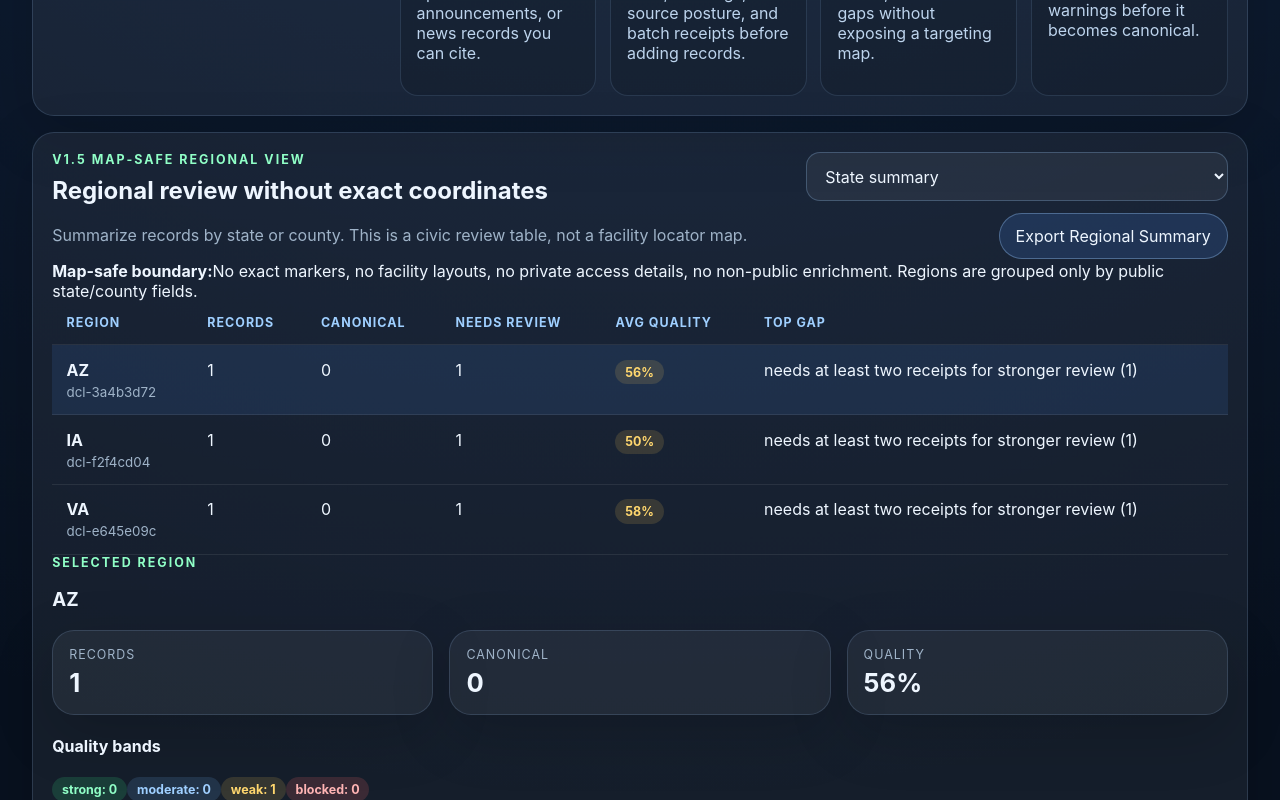
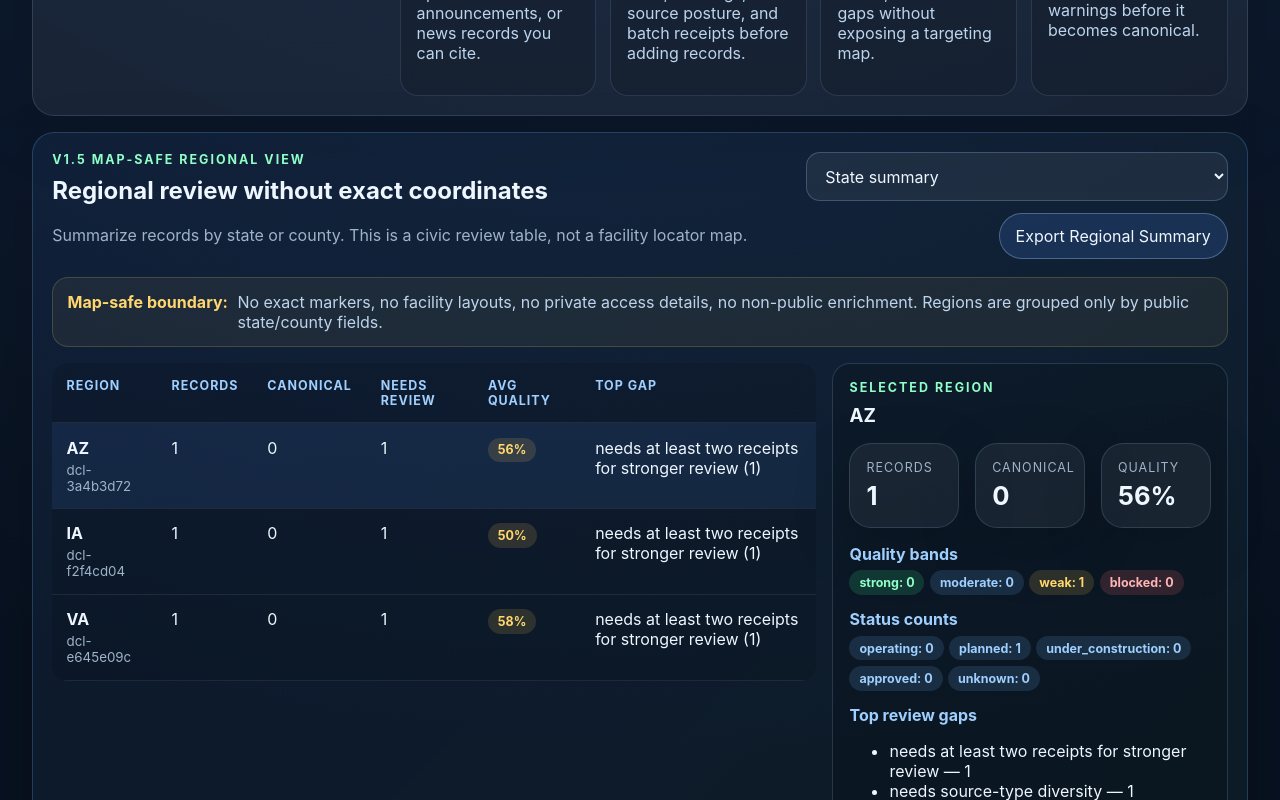
Before and after one commit to MichaelWave369/datacenter-ledger-explorer, a React (Vite) app: page / in a window 1280 px wide. Shown: the part 960-1760 px from the top of the page. Built offline with nearby package versions, Linux system fonts and the light colour scheme.

Commit message:
Style v1.5 map-safe regional view

```diff
--- a/src/styles.css
+++ b/src/styles.css
@@ -81,31 +81,43 @@ a { color: #90ffc7; }
 .stepCard { border: 1px solid rgba(159,205,255,0.14); border-radius: 18px; padding: 1rem; background: rgba(0,0,0,0.12); }
 .stepCard span { display: inline-grid; place-items: center; width: 2rem; height: 2rem; border-radius: 999px; background: rgba(144,255,199,0.12); color: #90ffc7; font-weight: 800; }
 .stepCard h3 { margin: 0.8rem 0 0.35rem; }
+.regionalView {
+  margin: 1rem 0;
+  border-color: rgba(114,185,255,0.22);
+  background: linear-gradient(135deg, rgba(75,145,255,0.08), rgba(144,255,199,0.045));
+}
+.regionalSafety {
+  display: flex;
+  gap: 0.6rem;
+  align-items: flex-start;
+  margin: 1rem 0;
+  padding: 0.9rem;
+  border: 1px solid rgba(255,215,110,0.18);
+  border-radius: 16px;
+  background: rgba(255,215,110,0.06);
+  color: #bdd4ed;
+}
+.regionalSafety strong { color: #ffd76e; white-space: nowrap; }
+.regionalGrid { display: grid; grid-template-columns: minmax(0, 1.45fr) minmax(340px, 0.75fr); gap: 1rem; align-items: start; }
+.regionalTable { max-height: 520px; border-radius: 16px; background: rgba(0,0,0,0.12); }
+.regionCard {
+  border: 1px solid rgba(159,205,255,0.18);
+  border-radius: 18px;
+  padding: 1rem;
+  background: rgba(0,0,0,0.16);
+}
+.regionCard h3 { margin: 0 0 0.6rem; }
+.regionCard h4 { margin: 0.9rem 0 0.35rem; color: #9fcfff; }
+.bandRow { display: flex; flex-wrap: wrap; gap: 0.35rem; margin: 0.4rem 0 0.7rem; }
 .qualityScoreboard { margin: 1rem 0; border-color: rgba(144,255,199,0.22); background: linear-gradient(135deg, rgba(144,255,199,0.065), rgba(75,145,255,0.055)); }
 .qualitySummary { display: grid; grid-template-columns: repeat(4, minmax(0, 1fr)); gap: 0.75rem; margin: 1rem 0; }
 .qualityBars { display: grid; gap: 0.65rem; }
-.qualityBar {
-  display: grid;
-  grid-template-columns: minmax(0, 1fr) auto auto;
-  align-items: center;
-  gap: 0.8rem;
-  width: 100%;
-  padding: 0.85rem;
-  border-radius: 16px;
-  text-align: left;
-  background: rgba(0,0,0,0.15);
-}
+.qualityBar { display: grid; grid-template-columns: minmax(0, 1fr) auto auto; align-items: center; gap: 0.8rem; width: 100%; padding: 0.85rem; border-radius: 16px; text-align: left; background: rgba(0,0,0,0.15); }
 .qualityBar span { min-width: 0; }
 .qualityBar strong, .qualityBar small { display: block; }
 .qualityBar small { color: #9fb3c8; margin-top: 0.2rem; }
 .qualityBar b { font-size: 1.2rem; }
-.sourceQualityCard {
-  margin: 1rem 0;
-  padding: 1rem;
-  border: 1px solid rgba(159,205,255,0.18);
-  border-radius: 18px;
-  background: rgba(0,0,0,0.15);
-}
+.sourceQualityCard { margin: 1rem 0; padding: 1rem; border: 1px solid rgba(159,205,255,0.18); border-radius: 18px; background: rgba(0,0,0,0.15); }
 .sourceQualityCard h3 { margin: 0; }
 .sourceQualityCard h4 { margin: 0.9rem 0 0.25rem; color: #9fcfff; }
 .sourceQualityCard small { color: #708ba7; overflow-wrap: anywhere; }
@@ -152,6 +164,7 @@ a { color: #90ffc7; }
   .walkthrough { grid-template-columns: 1fr; }
   .stepGrid { grid-template-columns: repeat(2, minmax(0, 1fr)); }
   .previewSummary, .qualitySummary { grid-template-columns: repeat(2, minmax(0, 1fr)); }
+  .regionalGrid { grid-template-columns: 1fr; }
 }
 @media (max-width: 980px) {
   .hero, .grid, .launchGrid { grid-template-columns: 1fr; display: grid; }
@@ -164,5 +177,6 @@ a { color: #90ffc7; }
   .hero, .panel { padding: 1rem; border-radius: 18px; }
   .cards, .miniGrid, .toolbar, .stepGrid, .previewSummary, .receiptGrid, .qualitySummary, .qualityDetails { grid-template-columns: 1fr; }
   .qualityBar { grid-template-columns: 1fr; }
+  .regionalSafety { flex-direction: column; }
   .sampleNotice { align-items: flex-start; flex-direction: column; }
 }
```
